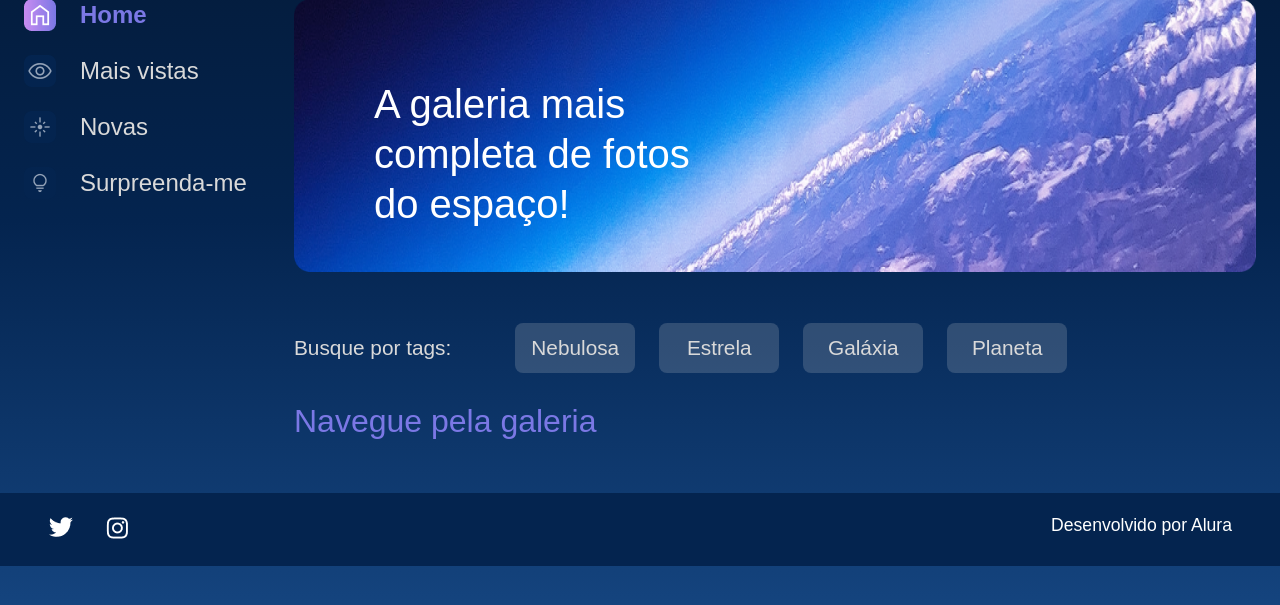
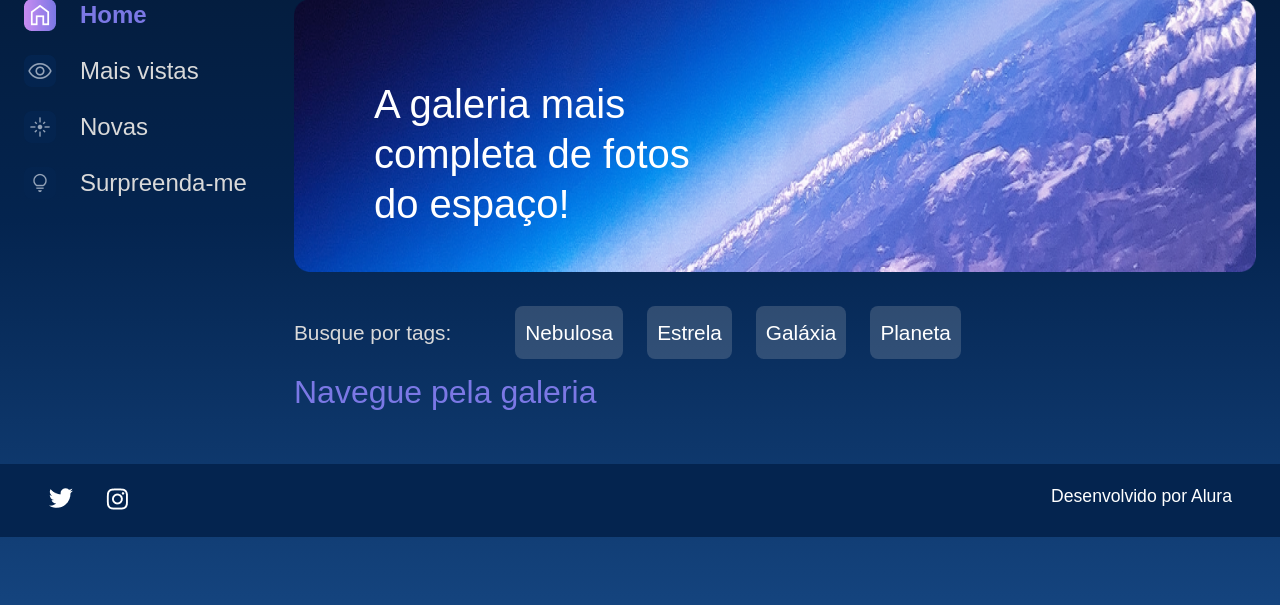
Before and after one commit to matheusth/alura-space, a Django app: page /?categoria=NEBULOSA in a window 1280 px wide. Shown: the part 179-784 px from the top of the page. Run offline with Django 4.2, Linux system fonts and the light colour scheme; data that the repository does not hold is empty.

Commit message:
feat: add filtering by categoria

```diff
--- a/galeria/views.py
+++ b/galeria/views.py
@@ -4,6 +4,8 @@ from galeria.models import Fotografia
 # Create your views here.
 def index(request):
     fotografias = Fotografia.objects.order_by('-data_fotografia').filter(publicada=True)
+    if 'categoria' in request.GET:
+        fotografias = fotografias.filter(categoria=request.GET['categoria'])
     return render(request, 'galeria/index.html', {"cards": fotografias})
 
 def imagem(request, foto_id):
--- a/setup/static/styles/style.css
+++ b/setup/static/styles/style.css
@@ -476,7 +476,7 @@ table {
 	display: flex;
 }
 
-.tags__tag {
+.tags__tag a {
 	background-color: #D9D9D930;
 	margin-right: 1.5rem;
 	border-radius: 8px;
@@ -484,9 +484,11 @@ table {
 	width: 100px;
 	text-align: center;
 	border: 2px solid transparent;
+	color: #FFFFFF;
+	text-decoration: none;
 }
 
-.tags__tag:hover {
+.tags__tag a:hover {
 	border: 2px solid #7B78E5;
 	cursor: pointer;
 }
--- a/templates/galeria/index.html
+++ b/templates/galeria/index.html
@@ -15,10 +15,10 @@
 				<section class="tags">
 					<p class="tags__titulo">Busque por tags:</p>
 					<ul class="tags__lista">
-						<li class="tags__tag">Nebulosa</li>
-						<li class="tags__tag">Estrela</li>
-						<li class="tags__tag">Galáxia</li>
-						<li class="tags__tag">Planeta</li>
+						<li class="tags__tag"><a href="{% url 'index' %}?categoria=NEBULOSA">Nebulosa</a></li>
+						<li class="tags__tag"><a href="{% url 'index' %}?categoria=ESTRELA">Estrela</a></li>
+						<li class="tags__tag"><a href="{% url 'index' %}?categoria=GALAXIA">Galáxia</a></li>
+						<li class="tags__tag"><a href="{% url 'index' %}?categoria=PLANETA">Planeta</a></li>
 					</ul>
 				</section>
 				<section class="galeria">
```
